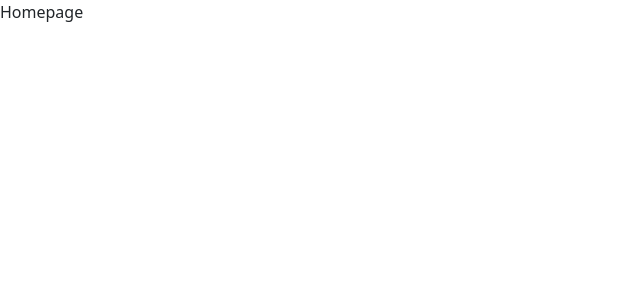
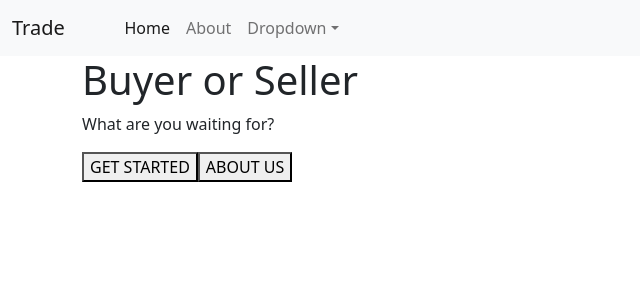
Before and after one commit to Hugo-cd925/EcomUi, a React (Create React App) app: page / in a window 1280 px wide. Shown: the top 300 px of the page, without its empty margins (0-640 px from the left). Built offline with nearby package versions, Linux system fonts and the light colour scheme.

Commit message:
started homepage pt.2

```diff
--- a/src/app/App.css
+++ b/src/app/App.css
@@ -36,3 +36,16 @@
     transform: rotate(360deg);
   }
 }
+
+.bkgImage{
+  background-image: url("https://images.pexels.com/photos/745045/pexels-photo-745045.jpeg");
+  width:100%;
+  height: 100vh;
+  align-items: center;
+}
+
+.not-found {
+  text-align: center;
+  margin-top: 0;
+  width: 200;
+  }
--- a/src/app/App.js
+++ b/src/app/App.js
@@ -25,7 +25,7 @@ import Products from './components/Products';
 const App = () => {
   return (
     <BrowserRouter>
-      {/* <Header> */}
+      <Header />
       <Routes>
         <Route exact path="/" element={<HomePage />} />
         <Route path="*" element={<NotFound />} />
--- a/src/app/NotFound.js
+++ b/src/app/NotFound.js
@@ -1,8 +1,14 @@
 import React from 'react'
+import { Link } from "react-router-dom";
+import css from './App.css'
 
 const NotFound = () => {
   return (
-    <div>NotFound</div>
+    <div className="not-found mt-5">
+                <h2>Sorry</h2>
+                <p>Page cannot be found</p>
+                <Link to='/'>Go back to Home</Link>
+            </div>
   )
 }
 
--- a/src/homepage/Homepage.js
+++ b/src/homepage/Homepage.js
@@ -1,10 +1,38 @@
-import React from 'react'
+import React from "react";
+import css from "../app/App.css";
 
 const HomePage = () => {
   return (
-    <div>Homepage
+    <div>
+      <div className='container'>
+      {/* <video src='/videos/video-1.mp4' autoPlay loop muted /> */}
+      <h1>Buyer or Seller</h1>
+      <p>What are you waiting for?</p>
+      <div className='hero-btns'>
+        <button
+          className='btns'
+          buttonStyle='btn--outline'
+          buttonSize='btn--large'
+        >
+          GET STARTED
+        </button>
+        <button
+          className='btns'
+          buttonStyle='btn--outline'
+          buttonSize='btn--large'
+        >
+          ABOUT US
+        </button>
+      </div>
     </div>
-  )
-}
+
+        {/* <div>
+          <h1>HomePage</h1>
+          <h3><button>Buyer</button> or <button>Seller</button>?</h3>
+        </div>
+       */}
+    </div>
+  );
+};
 
 export default HomePage;
--- a/src/homepage/header/Header.js
+++ b/src/homepage/header/Header.js
@@ -1,9 +1,78 @@
-import React from 'react'
+import React from "react";
 
 const Header = () => {
   return (
-    <div>Header</div>
-  )
-}
+    <div>
+      <nav className="navbar navbar-expand-lg bg-light">
+        <div className="container-fluid">
+          <a className="navbar-brand" href="#">
+            Trade
+          </a>
+          <button
+            className="navbar-toggler"
+            type="button"
+            data-bs-toggle="collapse"
+            data-bs-target="#navbarSupportedContent"
+            aria-controls="navbarSupportedContent"
+            aria-expanded="false"
+            aria-label="Toggle navigation"
+          >
+            <span className="navbar-toggler-icon"></span>
+          </button>
+          <div className="collapse navbar-collapse container" id="navbarSupportedContent">
+            <ul className="navbar-nav me-auto mb-2 mb-lg-0">
+              <li className="nav-item">
+                <a className="nav-link active" aria-current="page" href="/">
+                  Home
+                </a>
+              </li>
+              <li className="nav-item">
+                <a className="nav-link" href="#">
+                  About
+                </a>
+              </li>
+              <li className="nav-item dropdown">
+                <a
+                  className="nav-link dropdown-toggle"
+                  href="#"
+                  role="button"
+                  data-bs-toggle="dropdown"
+                  aria-expanded="false"
+                >
+                  Dropdown
+                </a>
+                <ul className="dropdown-menu">
+                  <li>
+                    <a className="dropdown-item" href="#">
+                      Action
+                    </a>
+                  </li>
+                  <li>
+                    <a className="dropdown-item" href="#">
+                      Another action
+                    </a>
+                  </li>
+                  <li>
+                    <hr className="dropdown-divider" />
+                  </li>
+                  <li>
+                    <a className="dropdown-item" href="#">
+                      Something else here
+                    </a>
+                  </li>
+                </ul>
+              </li>
+            </ul>
+            {/* Removed because there is no reason to have one at this stage */}
+            {/* <form className="d-flex" role="search">
+        <input className="form-control me-2" type="search" placeholder="Search" aria-label="Search"/>
+        <button className="btn btn-outline-success" type="submit">Search</button>
+      </form> */}
+          </div>
+        </div>
+      </nav>
+    </div>
+  );
+};
 
-export default Header
+export default Header;
```
Also changed, not shown: 1 other file (tests, documents, lock files or other folders).
